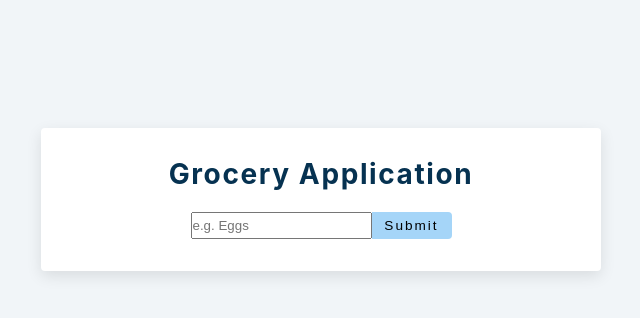
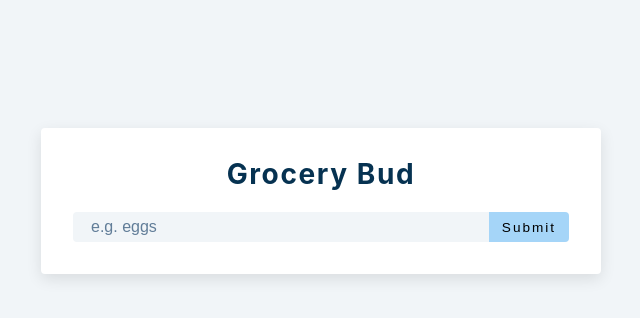
Before and after one commit to pras75299/React-Grocery-Application, a React (Create React App) app: page / in a window 1280 px wide. Shown: the top 318 px of the page, without its empty margins (319-959 px from the left). Built offline with nearby package versions, Linux system fonts and the light colour scheme.

Commit message:
add edit item logic

```diff
--- a/src/App.js
+++ b/src/App.js
@@ -1,66 +1,92 @@
-import React, { useState, useEffect } from "react";
-import List from "./List";
-import Alert from "./Alert";
-
+import React, { useState, useEffect } from 'react';
+import List from './List';
+import Alert from './Alert';
+const getLocalStorage = () => {
+  let list = localStorage.getItem('list');
+  if (list) {
+    return (list = JSON.parse(localStorage.getItem('list')));
+  } else {
+    return [];
+  }
+};
 function App() {
-  const [name, setName] = useState("");
-  const [list, setList] = useState([]);
+  const [name, setName] = useState('');
+  const [list, setList] = useState(getLocalStorage());
   const [isEditing, setIsEditing] = useState(false);
-  const [editId, setEditId] = useState(null);
-  const [alert, setAlert] = useState({ show: false, msg: "", type: "" });
-
+  const [editID, setEditID] = useState(null);
+  const [alert, setAlert] = useState({ show: false, msg: '', type: '' });
   const handleSubmit = (e) => {
     e.preventDefault();
-    if(!name){
-      showAlert(true, 'danger', 'please enter value')
-    } else if(name && isEditing){
-      // work on edit functionality
-    } else{
-      showAlert(true, 'success', 'item added to the list')
-      const newItem = {id: new Date().getTime().toString(), title: name};
+    if (!name) {
+      showAlert(true, 'danger', 'please enter value');
+    } else if (name && isEditing) {
+      setList(
+        list.map((item) => {
+          if (item.id === editID) {
+            return { ...item, title: name };
+          }
+          return item;
+        })
+      );
+      setName('');
+      setEditID(null);
+      setIsEditing(false);
+      showAlert(true, 'success', 'value changed');
+    } else {
+      showAlert(true, 'success', 'item added to the list');
+      const newItem = { id: new Date().getTime().toString(), title: name };
+
       setList([...list, newItem]);
       setName('');
     }
-
   };
 
-  const showAlert = (show=false, type="", msg="") => {
-    setAlert({ show: show, type: type, msg: msg});
-  }
+  const showAlert = (show = false, type = '', msg = '') => {
+    setAlert({ show, type, msg });
+  };
+  const clearList = () => {
+    showAlert(true, 'danger', 'empty list');
+    setList([]);
+  };
+  const removeItem = (id) => {
+    showAlert(true, 'danger', 'item removed');
+    setList(list.filter((item) => item.id !== id));
+  };
+  const editItem = (id) => {
+    const specificItem = list.find((item) => item.id === id);
+    setIsEditing(true);
+    setEditID(id);
+    setName(specificItem.title);
+  };
+  useEffect(() => {
+    localStorage.setItem('list', JSON.stringify(list));
+  }, [list]);
+  return (
+    <section className='section-center'>
+      <form className='grocery-form' onSubmit={handleSubmit}>
+        {alert.show && <Alert {...alert} removeAlert={showAlert} list={list} />}
 
-  const clearList = () => {
-    showAlert(true, 'danger', 'Empty List');
-    setList([]);
-  }
-
-  const removeItem = (id) => {
-    showAlert(true, 'danger', 'Item removed');
-    setList(list.filter((item) => item.id !== id));
-  }
-
-  return (
-    <section className="section-center">
-      <form className="grocery-form" onSubmit={handleSubmit}>
-        {alert.show && <Alert {...alert} removeAlert={showAlert} list={list} />}
-        <h3>Grocery Application</h3>
-        <div className="form-control">
+        <h3>grocery bud</h3>
+        <div className='form-control'>
           <input
-            type="text"
-            className="geocery"
-            placeholder="e.g. Eggs"
+            type='text'
+            className='grocery'
+            placeholder='e.g. eggs'
             value={name}
             onChange={(e) => setName(e.target.value)}
           />
-          <button type="submit" className="submit-btn">
-            {isEditing ? "Edit" : "Submit"}
+          <button type='submit' className='submit-btn'>
+            {isEditing ? 'edit' : 'submit'}
           </button>
         </div>
       </form>
       {list.length > 0 && (
-      <div className="geocery-container">
-        <List items={list} removeItem={removeItem}/>
-        <button className="clear-btn" onClick={clearList}>Clear Items</button>
-      </div>
+        <div className='grocery-container'>
+          <List items={list} removeItem={removeItem} editItem={editItem} />
+          <button className='clear-btn' onClick={clearList}>
+            clear items
+          </button>
+        </div>
       )}
     </section>
   );
--- a/src/List.js
+++ b/src/List.js
@@ -1,18 +1,26 @@
-import React from "react";
-import { FaEdit, FaTrash } from "react-icons/fa";
-const List = ({ items, removeItem }) => {
+import React from 'react';
+import { FaEdit, FaTrash } from 'react-icons/fa';
+const List = ({ items, removeItem, editItem }) => {
   return (
-    <div className="grocery-list">
+    <div className='grocery-list'>
       {items.map((item) => {
-        const { id, title } = item
+        const { id, title } = item;
         return (
-          <article key={id} className="grocery-item">
-            <p className="title">{title}</p>
-            <div className="btn-container">
-              <button type="button" className="edit-btn">
+          <article className='grocery-item' key={id}>
+            <p className='title'>{title}</p>
+            <div className='btn-container'>
+              <button
+                type='button'
+                className='edit-btn'
+                onClick={() => editItem(id)}
+              >
                 <FaEdit />
               </button>
-              <button type="button" className="delete-btn" onClick={() => removeItem(id)}>
+              <button
+                type='button'
+                className='delete-btn'
+                onClick={() => removeItem(id)}
+              >
                 <FaTrash />
               </button>
             </div>
```
Also changed, not shown: src/Alert.js (+10 -10 lines).
